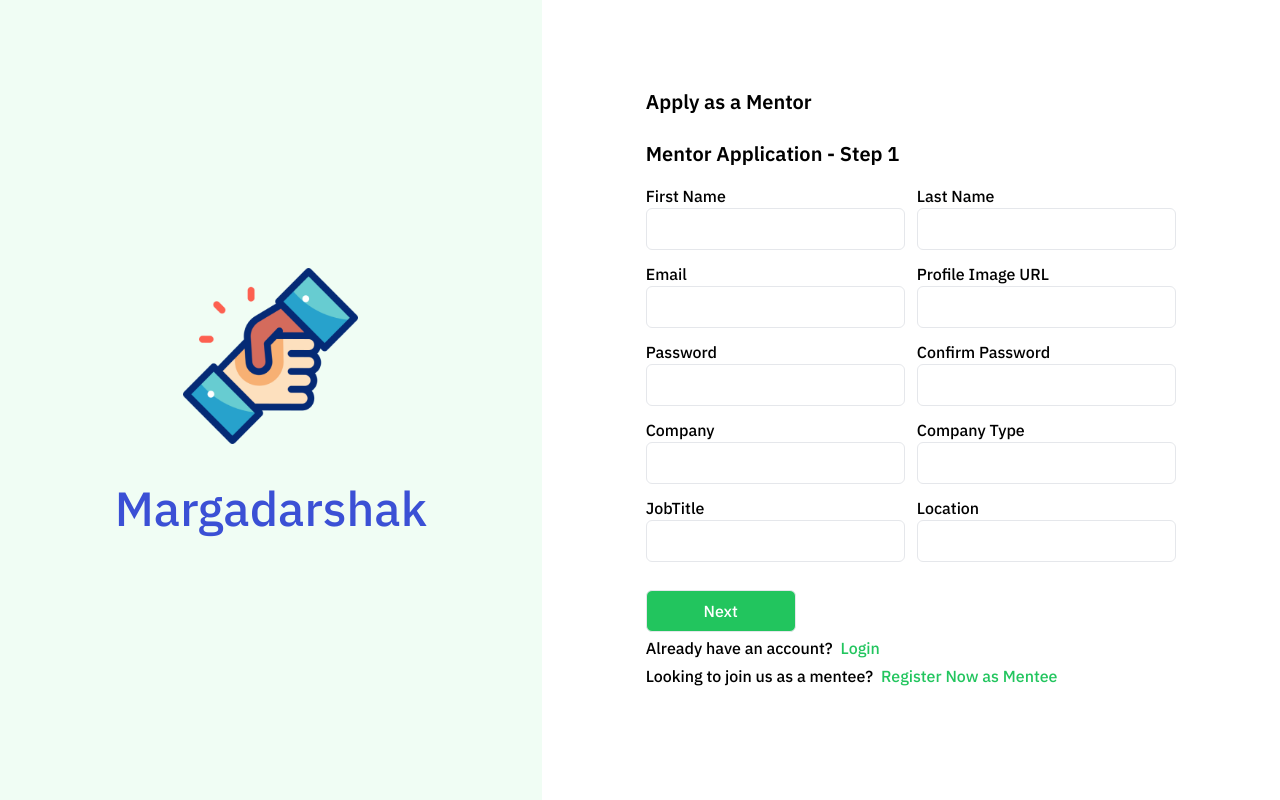
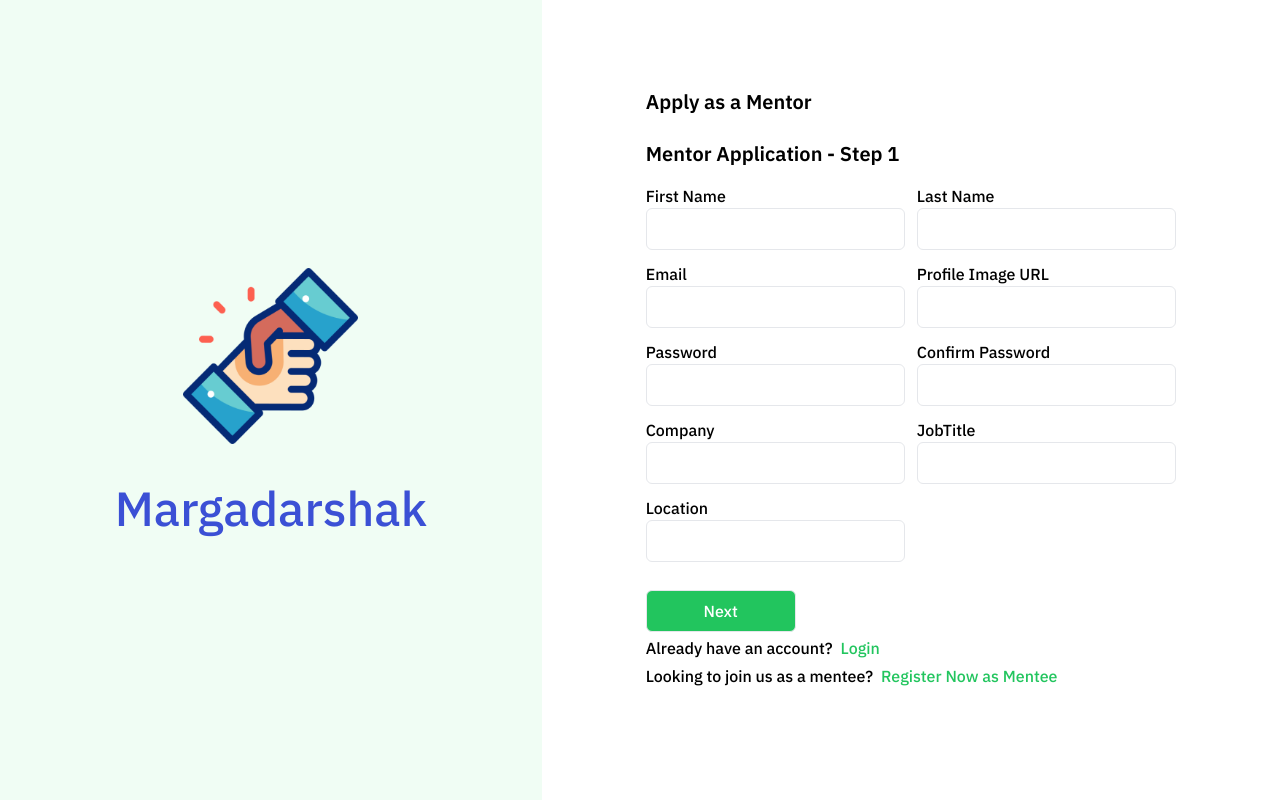
Before and after one commit to Ninad-Lunge/Margdarshak-Find_The_Right_Mentor, a React (Create React App) app in the folder client/: page /mentor-register in a window 1280 px wide. Built offline with nearby package versions, Linux system fonts and the light colour scheme.

Commit message:
change schema on mentor side

```diff
--- a/client/src/Components/Mentee/FindMentor.jsx
+++ b/client/src/Components/Mentee/FindMentor.jsx
@@ -1,6 +1,6 @@
 import React, { useState, useEffect } from 'react';
 import { useNavigate } from 'react-router-dom';
-import logo from '../../Assets/logo.png';
+import mentorpic from '../../Assets/mentorpic.png';
 
 import axios from 'axios';
 import Navbar from './MenteeNavbar';
@@ -22,6 +22,7 @@ const MenteeBooking = () => {
     if (slot) {
       localStorage.setItem('mentorId', slot.mentorId._id);
       console.log(slot.mentorId._id);
+
 
       navigate('/mentorprofilebymentee');
     } else {
@@ -47,6 +48,7 @@ const MenteeBooking = () => {
         // Add some console logging for debugging
         console.log('Fetched slots:', response.data);
         setAvailableSlots(response.data);
+
       } else {
         console.error('Unexpected response format:', response.data);
         setError('Invalid data format received from server');
@@ -152,7 +154,7 @@ const MenteeBooking = () => {
                         {slot.mentorId?.lastName ? ` ${slot.mentorId.lastName}` : ''}
                       </p>
                       <p className="text-gray-600 text-sm">
-                        Expertise: {slot.mentorId?.industrywork || 'Not specified'}
+                        Expertise: {slot.mentorId?.domain || 'Not specified'}
                       </p>
                     </div>
 
@@ -168,10 +170,11 @@ const MenteeBooking = () => {
 
                   <div className="flex flex-col items-center justify-center space-y-4">
                     <img
-                      src={slot.mentorId?.image || {logo}}
+                     src= {slot.mentorId?.image || mentorpic}
                       alt="Mentor"
                       className="h-20 w-20 rounded-full border border-black"
                     />
+
                     <button
                       onClick={() => handleChange(slot)}
                       className="bg-green-500 text-white  text-sm px-2 py-1 rounded-lg hover:bg-green-600 transition duration-300 transform hover:-translate-y-1"
--- a/client/src/Pages/MentorRegister.jsx
+++ b/client/src/Pages/MentorRegister.jsx
@@ -16,27 +16,29 @@ const MentorRegister = () => {
         jobTitle: '',
         company: '',
         location: '',
-        industrywork: '',
         skills: '',
         bio: '',
         linkedin: '',
         twitter: '',
         website: '',
-        introVideo: '',
-        featuredArticles: '',
         whyMentor: '',
-        greatestAchievement: '',
 
         //for recommendation engine
         industry:'',
-        companytype:'',
-        noofmentoredstudent:'',
         domain:'',
         subdomain:'',
-        noofprojects:'',
         yearofexperience:'',
-        technologies:'',
         positionofmentors:''
+
+                // industrywork: '',
+                // introVideo: '',
+                // featuredArticles: '',
+                // greatestAchievement: '',
+                // companytype:'',
+                // noofmentoredstudent:'',
+                // technologies:'',
+                // noofprojects:'',
+
     });
 
     const handleChange = (e) => {
@@ -137,10 +139,7 @@ const MentorRegister = () => {
                             <label>Company</label>
                             <input type="text" name="company" value={formData.company} onChange={handleChange} className="w-full px-4 py-2 border rounded-md" required />
                         </div>
-                        <div className="form-group">
-                            <label>Company Type</label>
-                            <input type="text" name="companytype" value={formData.companytype} onChange={handleChange} className="w-full px-4 py-2 border rounded-md" required />
-                        </div>
+
                         <div className="form-group">
                             <label>JobTitle</label>
                             <input type="text" name="jobTitle" value={formData.jobTitle} onChange={handleChange} className="w-full px-4 py-2 border rounded-md" required />
@@ -156,10 +155,7 @@ const MentorRegister = () => {
                     {/* Step 2: Profile Section */}
                     {currentStep === 2 && (
                         <>
-                        <div className="form-group">
-                            <label>Industry of Work</label>
-                            <input type="text" name="industrywork" value={formData.industrywork} onChange={handleChange} className="w-full px-4 py-2 border rounded-md" required />
-                        </div>
+
                         <div className="form-group">
                             <label>Skills</label>
                             <input type="text" name="skills" value={formData.skills} onChange={handleChange} className="w-full px-4 py-2 border rounded-md" required />
@@ -172,10 +168,7 @@ const MentorRegister = () => {
                             <label>Industry</label>
                             <input type="text" name="industry" value={formData.industry} onChange={handleChange} className="w-full px-4 py-2 border rounded-md" />
                         </div>
-                        <div className="form-group">
-                            <label>Technologies</label>
-                            <input type="text" name="technologies" value={formData.technologies} onChange={handleChange} className="w-full px-4 py-2 border rounded-md" required />
-                        </div>
+
                         <div className="form-group">
                             <label>LinkedIn URL</label>
                             <input type="text" name="linkedin" value={formData.linkedin} onChange={handleChange} className="w-full px-4 py-2 border rounded-md" />
@@ -194,19 +187,13 @@ const MentorRegister = () => {
                      {/* Step 3: recommendation engine Section */}
                      {currentStep === 3 && (
                         <>
-                        <div className="form-group">
-                        <label>No. of Projects</label>
-                            <input type="text" name="noofprojects" value={formData.noofprojects} onChange={handleChange} className="w-full px-4 py-2 border rounded-md" required />
-                        </div>
+
                         <div className="form-group">
                             <label>Year of Experience</label>
                             <input type="text" name="yearofexperience" value={formData.yearofexperience} onChange={handleChange} className="w-full px-4 py-2 border rounded-md" />
                         </div>
 
-                        <div className="form-group">
-                            <label>No. of Mentored Student</label>
-                            <input type="text" name="noofmentoredstudent" value={formData.noofmentoredstudent} onChange={handleChange} className="w-full px-4 py-2 border rounded-md" required />
-                        </div>
+
                         <div className="form-group">
                             <label>Current Position</label>
                             <input type="text" name="positionofmentors" value={formData.positionofmentors} onChange={handleChange} className="w-full px-4 py-2 border rounded-md" required />
@@ -219,37 +206,19 @@ const MentorRegister = () => {
                             <label>Subdomain</label>
                             <input type="text" name="subdomain" value={formData.subdomain} onChange={handleChange} className="w-full px-4 py-2 border rounded-md" required />
                         </div>
-                        </>
-                    )}
-
-                     {/* Step 4: Experience Section */}
-                     {currentStep === 4 && (
-                        <>
-                        <div className="form-group">
-                        <label>Intro Video Link</label>
-                            <input type="text" name="introVideo" value={formData.introVideo} onChange={handleChange} className="w-full px-4 py-2 border rounded-md" required />
-                        </div>
-                        <div className="form-group">
-                            <label>Featured Article Links</label>
-                            <input type="text" name="featuredArticles" value={formData.featuredArticles} onChange={handleChange} className="w-full px-4 py-2 border rounded-md" />
-                        </div>
-
                         <div className="form-group">
                             <label>Why do you want to become a mentor?</label>
                             <textarea name="whyMentor" value={formData.whyMentor} onChange={handleChange} className="w-full px-4 py-2 border rounded-md" required />
                         </div>
-                        <div className="form-group">
-                            <label>Greatest Achievement</label>
-                            <textarea name="greatestAchievement" value={formData.greatestAchievement} onChange={handleChange} className="w-full px-4 py-2 border rounded-md" required />
-                        </div>
                         </>
                     )}
+
 
                     {/* Navigation Buttons */}
                     <div className="form-navigation mt-4 flex justify-between gap-32 col-span-2">
                         {currentStep > 1 && <button type="button" className="px-4 py-2 bg-gray-300 border rounded-md w-[150px]" onClick={handlePrev}>Previous</button>}
-                        {currentStep < 4 && <button type="button" className="px-4 py-2 bg-green-500 text-white border rounded-md w-[150px]" onClick={handleNext}>Next</button>}
-                        {currentStep === 4 && <button type="submit" className="px-4 py-2 bg-green-500 text-white border rounded-md w-[150px]">Submit</button>}
+                        {currentStep < 3 && <button type="button" className="px-4 py-2 bg-green-500 text-white border rounded-md w-[150px]" onClick={handleNext}>Next</button>}
+                        {currentStep === 3 && <button type="submit" className="px-4 py-2 bg-green-500 text-white border rounded-md w-[150px]">Submit</button>}
                     </div>
                     </form>
 
```
Also changed, not shown: client/src/Assets/mentorpic.png (added), 1 other file (tests, documents, lock files or other folders).
